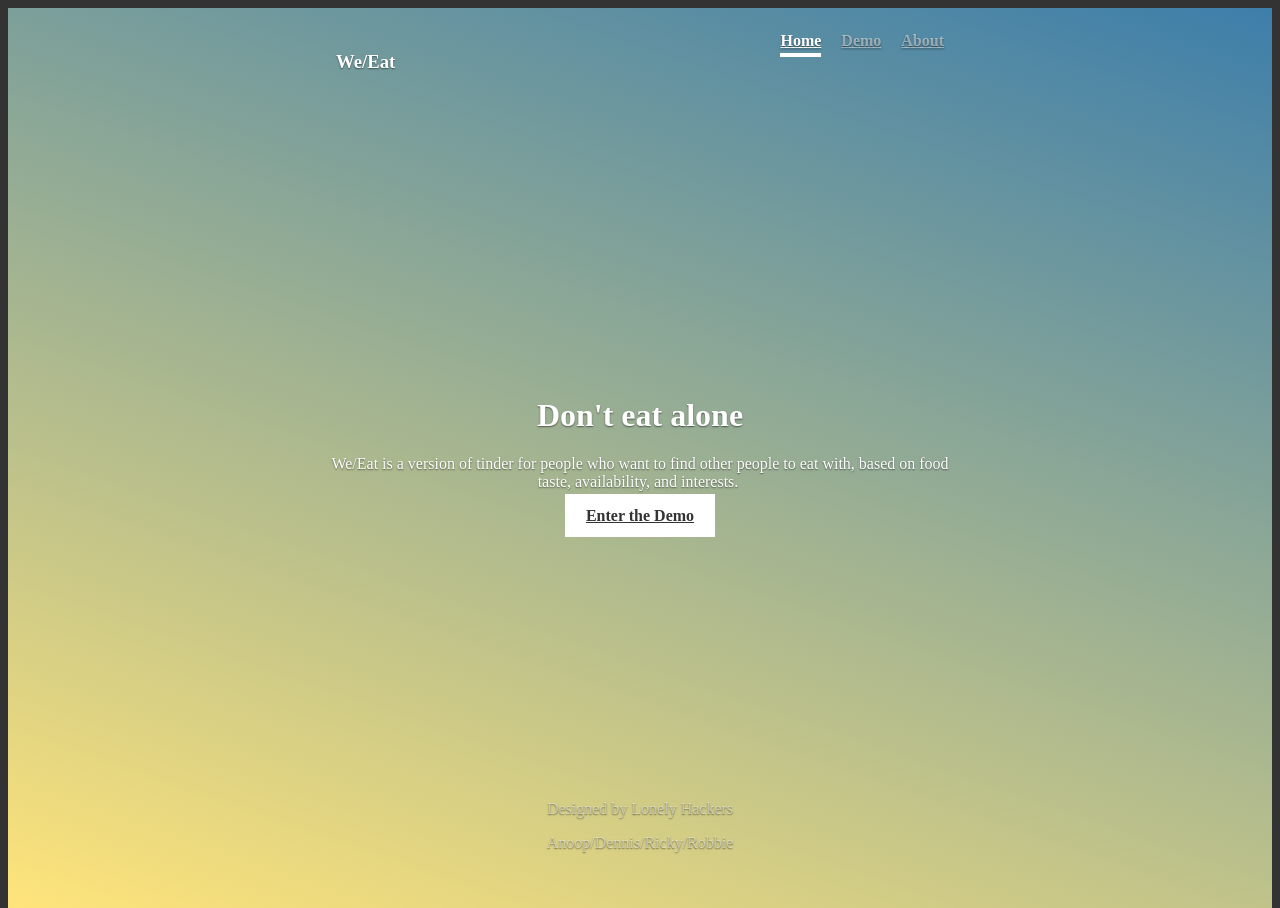
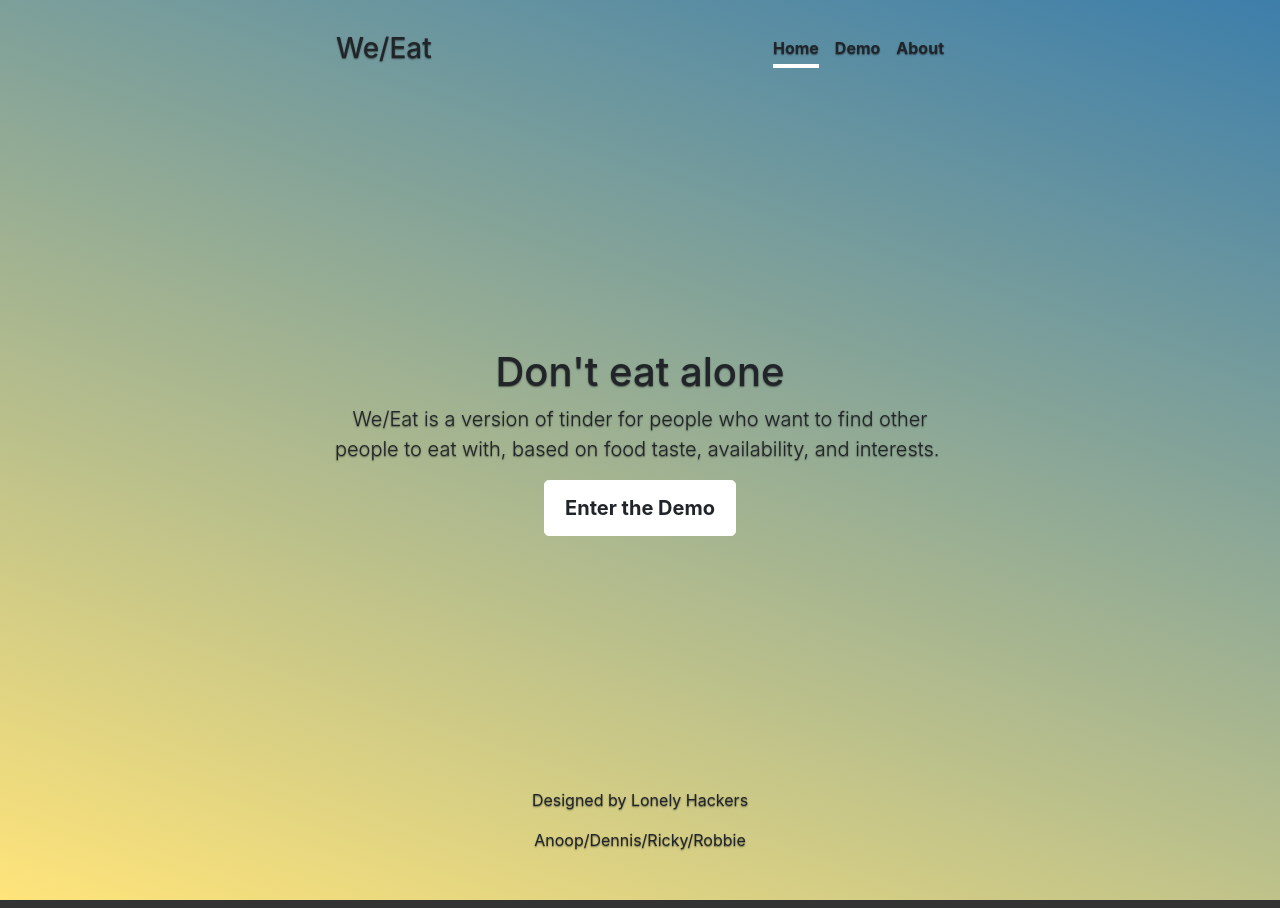
Before and after one commit to lonelyhackers/we-eat, a Jekyll site: the page index.html, which Jekyll copies as it is, in a window 1280 px wide. Built offline with Jekyll 4.4.1, drawn with Linux system fonts in a browser that asks for light colours.

Commit message:
Update index.html

```diff
--- a/index.html
+++ b/index.html
@@ -1,6 +1,9 @@
 <!DOCTYPE html>
 <html>
 <head>
+<meta charset="utf-8">
+<meta name="viewport" content="width=device-width, initial-scale=1, shrink-to-fit=no">
+<link href="css/bootstrap.css" rel="stylesheet">
 <style>
 a,
 a:focus,
```
